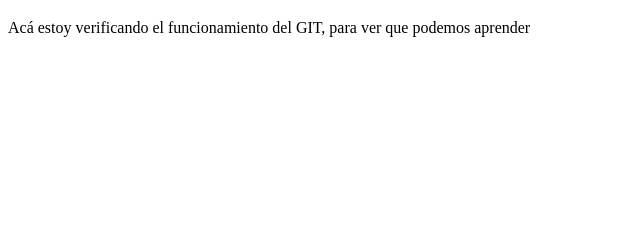
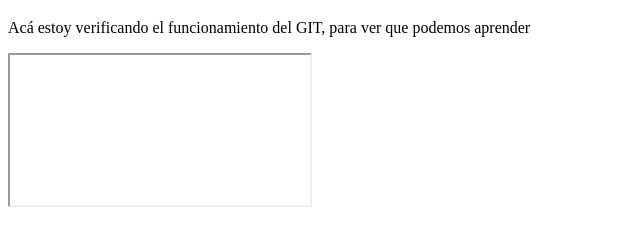
Before and after one commit to SebastianRodriguez97/PruebaGit, a plain HTML site: page index.html in a window 1280 px wide. Shown: the part 61-306 px from the top of the page, without its empty margins (0-640 px from the left). Drawn offline with Linux system fonts and the light colour scheme.

Commit message:
agregue el iframe

```diff
--- a/index.html
+++ b/index.html
@@ -7,5 +7,6 @@
     <body>
         <h1>Prueba de GIT</h1>
         <p>Acá estoy verificando el funcionamiento del GIT, para ver que podemos aprender</p>
+        <iframe src="file:///I:/GIT/PruebaGit/index.html"></iframe>
     </body>
 </html>
```
